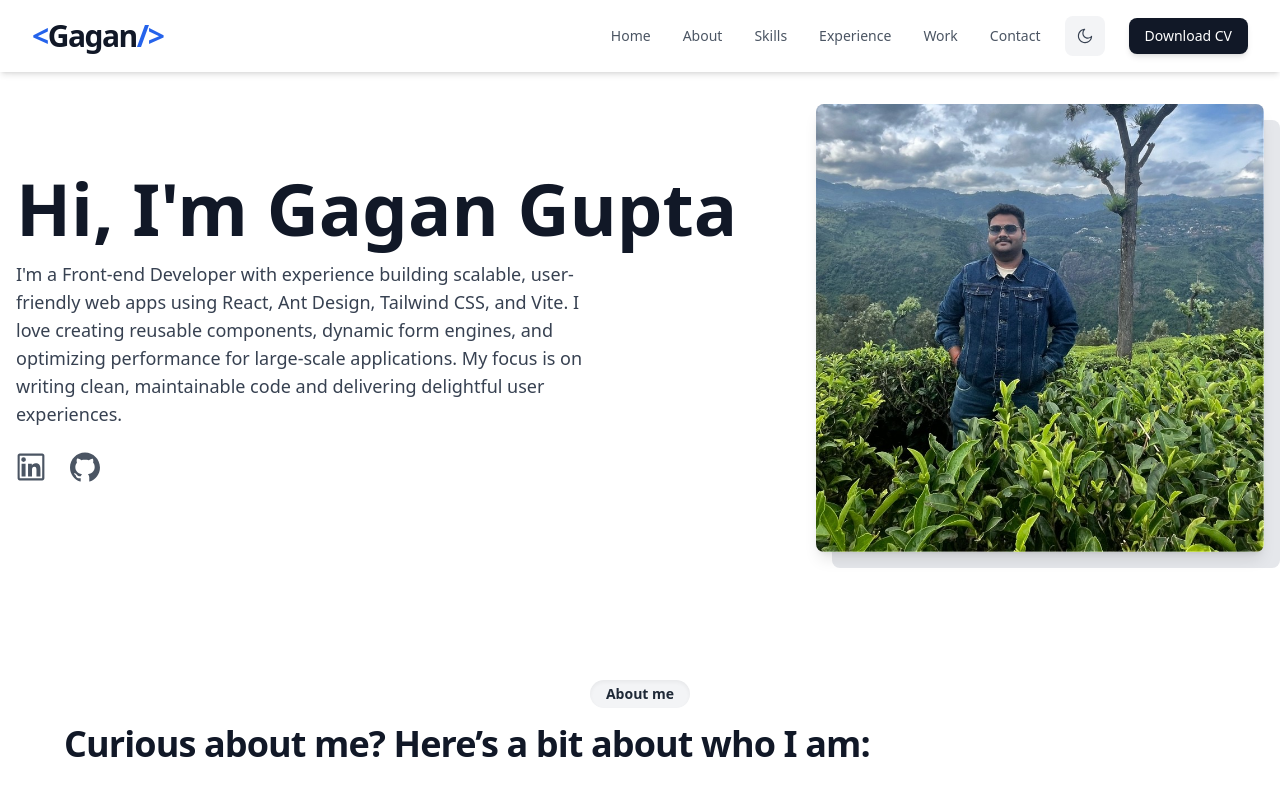
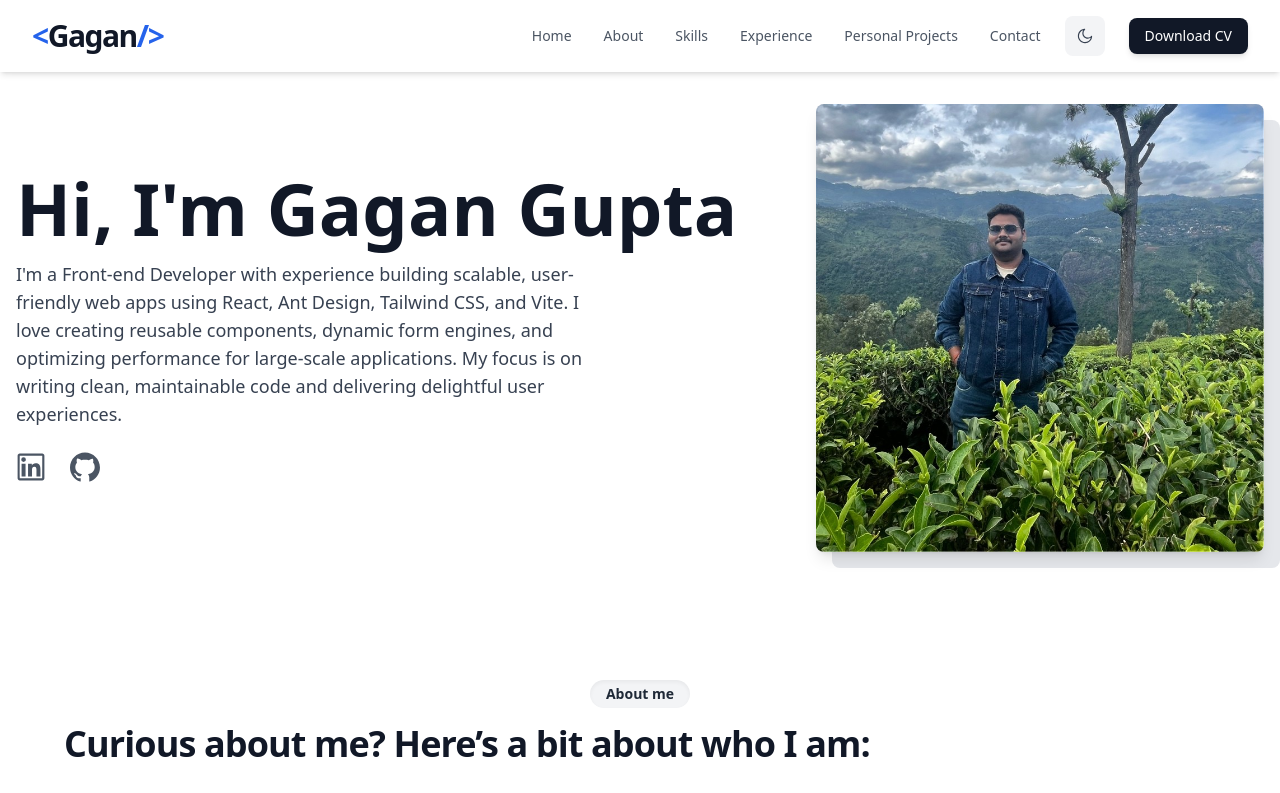
Before and after one commit to gagan2389/portfolio, a React (Vite) app: page / in a window 1280 px wide. Shown: the top 793 px of the page. Built offline with nearby package versions, Linux system fonts and the light colour scheme.

Commit message:
Remove favicon link from index.html and rename "Work" to "Personal Projects" in data.json for improved clarity.

```diff
--- a/index.html
+++ b/index.html
@@ -2,7 +2,6 @@
 <html lang="en">
   <head>
     <meta charset="UTF-8" />
-    <link rel="icon" type="image/svg+xml" href="/vite.svg" />
     <meta name="viewport" content="width=device-width, initial-scale=1.0" />
     <title>Gagan Portfolio Website</title>
   </head>
--- a/src/data.json
+++ b/src/data.json
@@ -17,7 +17,7 @@
       "href": "#experience"
     },
     {
-      "name": "Work",
+      "name": "Personal Projects",
       "href": "#work"
     },
     {
```
